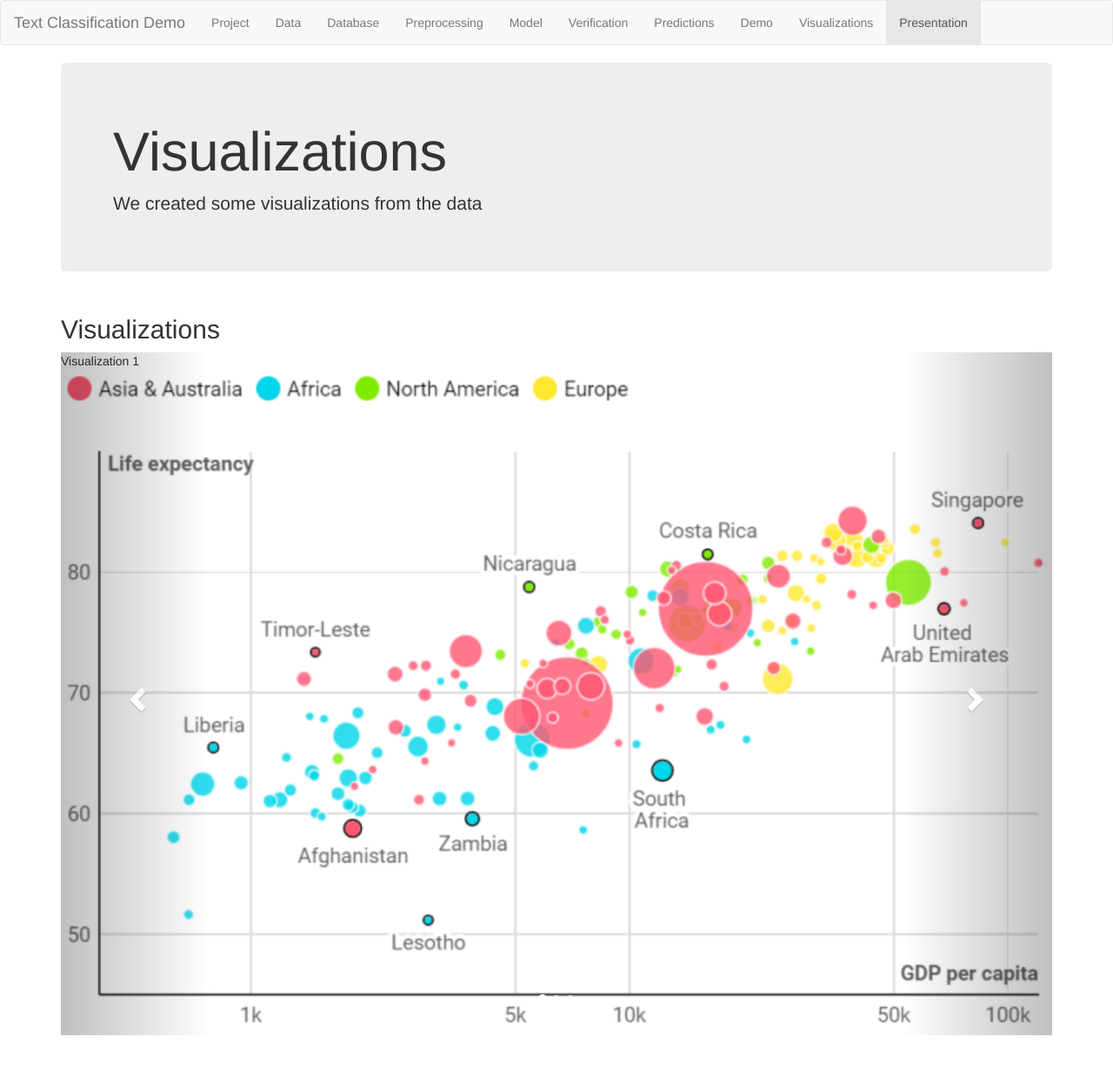
After one commit to ForTheGold/text-classifier-amazon-dataset, a Flask app: page /presentation in a window 1280 px wide. The commit adds this page. Shown: the whole page at 87% size. Run offline with Flask 3, Linux system fonts and the light colour scheme; parts of the project's set-up code (start-up, migrations or seed data) failed here and were passed over; some libraries are stand-ins or nearby versions.

Commit message:
Updateing website

```diff
--- a/flask_app/dash/routes.py
+++ b/flask_app/dash/routes.py
@@ -12,11 +12,11 @@ def project():
 
 @app.route('/data')
 def data():
-	return render_template('data.html', title='data')
+	return render_template('data.html', title='Data')
 
 @app.route('/database')
 def database():
-	return render_template('database.html', title='database')
+	return render_template('database.html', title='Database')
 
 @app.route('/preprocessing', methods=['GET', 'POST'])
 def preprocessing():
@@ -26,7 +26,7 @@ def preprocessing():
 		classification = create_new_feature_set()
 		messages = ["A new dataset has been successfully generated."]
 		return redirect(url_for('preprocessing'))
-	return render_template('preprocessing.html', form=form, messages=messages, title='preprocessing')
+	return render_template('preprocessing.html', form=form, messages=messages, title='Preprocessing')
 
 @app.route('/model')
 def model():
@@ -53,8 +53,12 @@ def demo():
 		#message = Markup(f"<h3>You typed: { form.user_review.data }! <br /> This was classified as a <strong>{ classification }</strong> review.</h3>")
 		#flash(message, "CLASS_NAME")
 		return redirect(url_for('demo'))
-	return render_template('demo.html', title='Demo', form=form, messages=messages)
+	return render_template('demo.html', form=form, messages=messages, title='Demo')
 
 @app.route('/visualizations')
 def visualizations():
 	return render_template('visualizations.html', title='Visualizations')
+
+@app.route('/presentation')
+def presentation():
+	return render_template('presentation.html', title='Presentation')
--- a/flask_app/dash/templates/demo.html
+++ b/flask_app/dash/templates/demo.html
@@ -3,7 +3,7 @@
 	<div class="container">
 		<div class="jumbotron">
 			<h1>Text Classification Demo</h1>
-			<p>This is a site that demostrates an algorithm we built that classifies text as either positive or negative.</p>
+			<p>This site demonstrates the algorithm we built which classifies text as either a positive or negative review</p>
 		</div>
 		<form method="POST" action="">
 			{{ form.hidden_tag() }}
--- a/flask_app/dash/templates/navbar.html
+++ b/flask_app/dash/templates/navbar.html
@@ -23,6 +23,7 @@
         <li {% if request.endpoint == "predictions" %} class="active"{% endif %}><a href="{{ url_for('predictions')}}">Predictions</a></li>
         <li {% if request.endpoint == "demo" %} class="active"{% endif %}><a href="{{ url_for('demo')}}">Demo</a></li>
         <li {% if request.endpoint == "visualizations" %} class="active"{% endif %}><a href="{{ url_for('visualizations')}}">Visualizations</a></li>
+        <li {% if request.endpoint == "presentation" %} class="active"{% endif %}><a href="{{ url_for('presentation')}}">Presentation</a></li>
       </ul>
     </div><!-- /.navbar-collapse -->
   </div><!-- /.container-fluid -->
--- /dev/null
+++ b/flask_app/dash/templates/presentation.html
@@ -0,0 +1,51 @@
+{% extends "layout.html" %}
+{% block content %}
+	<div class="container">
+		<div class="jumbotron">
+			<h1>Visualizations</h1>
+			<p>We created some visualizations from the data</p>
+		</div>
+	</div>
+
+	<div class="container">
+	  <h2>Visualizations</h2>
+	  <div id="myCarousel" class="carousel slide" data-ride="carousel">
+	    <!-- Indicators -->
+	    <ol class="carousel-indicators">
+	      <li data-target="#myCarousel" data-slide-to="0" class="active"></li>
+	      <li data-target="#myCarousel" data-slide-to="1"></li>
+	      <li data-target="#myCarousel" data-slide-to="2"></li>
+	    </ol>
+
+	    <!-- Wrapper for slides -->
+	    <div class="carousel-inner">
+	      <div class="item active">
+	         <div class="desc">Visualization 1</div>
+	        <img src="../static/img/viz1.png" alt="Visualization 1" style="width:100%;">
+	      </div>
+
+	      <div class="item">
+	       <div class="desc">Visualization 2</div>
+	        <img src="../static/img/viz2.jpg" alt="Visualization 2" style="width:100%;">
+	      </div>
+
+	      <div class="item">
+	             <div class="desc">Visualization 3</div>
+	        <img src="../static/img/viz3.jpg" alt="Visualization 3" style="width:100%;">
+	      </div>
+	    </div>
+
+	    <!-- Left and right controls -->
+	    <a class="left carousel-control" href="#myCarousel" data-slide="prev">
+	      <span class="glyphicon glyphicon-chevron-left"></span>
+	      <span class="sr-only">Previous</span>
+	    </a>
+	    <a class="right carousel-control" href="#myCarousel" data-slide="next">
+	      <span class="glyphicon glyphicon-chevron-right"></span>
+	      <span class="sr-only">Next</span>
+	    </a>
+	  </div>
+	</div>
+	<br />
+	<br />
+{% endblock content %}
```
